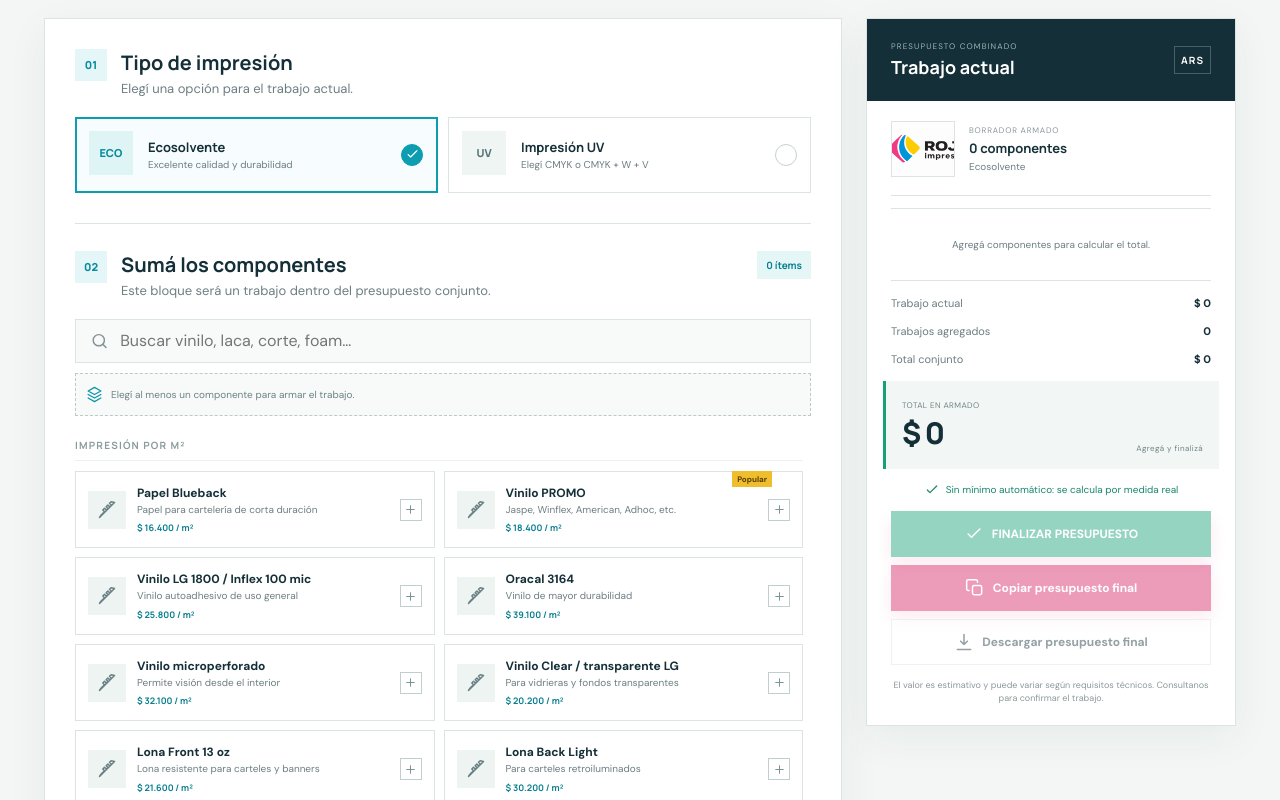
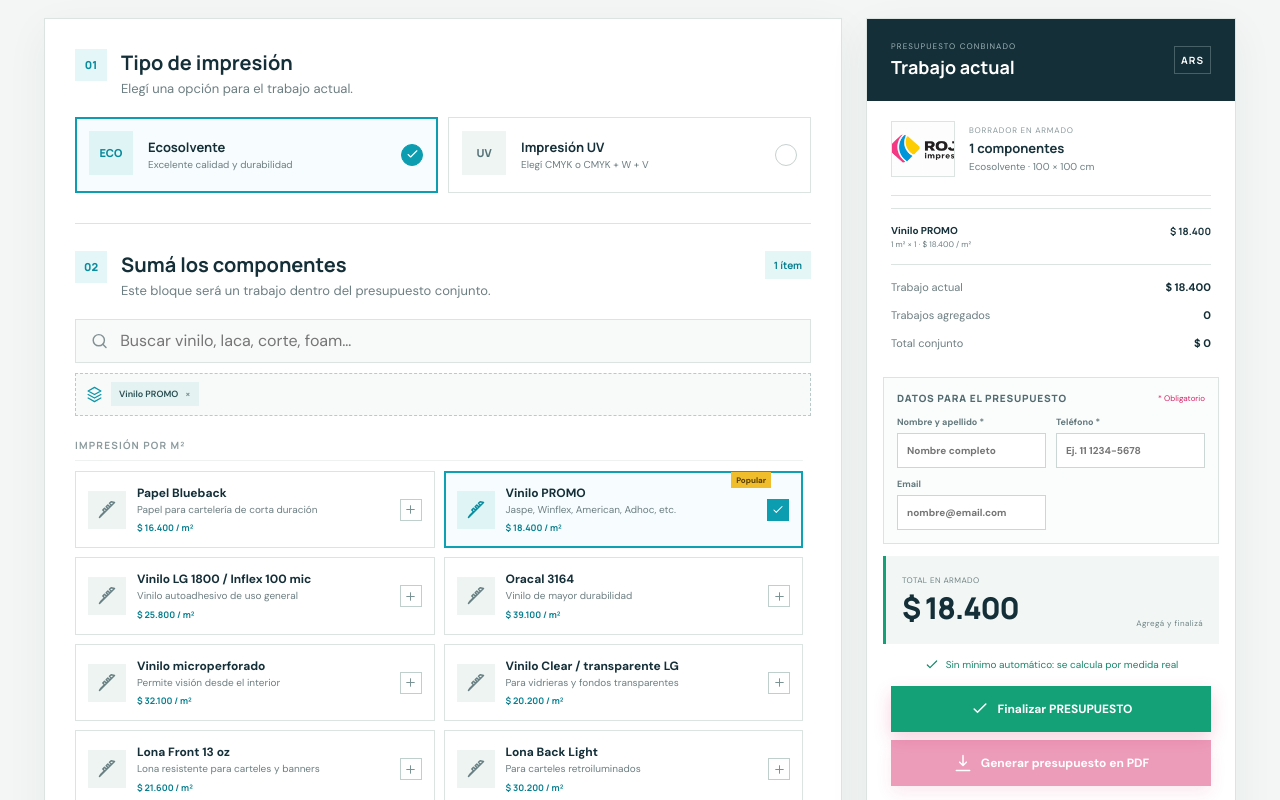
Before and after one commit to leoptr22/presupuestador, a React (Vite) app: page / in a window 1280 px wide. Shown: the part 260-1060 px from the top of the page. Built offline with nearby package versions, Linux system fonts and the light colour scheme.

Commit message:
CAMBIOS EN PRESUPUESTO

```diff
--- a/src/data.js
+++ b/src/data.js
@@ -1,7 +1,7 @@
 export const profiles = {
   publico: { label: 'Público' },
   disenadores: { label: 'Diseñadores' },
-  gremio: { label: 'Gremio' },
+  gremio: { label: 'Imprenta' },
 }
 
 // Tarifario transcripto de las listas PDF del 20/05/2026.
@@ -81,7 +81,7 @@
   { id:'alto-impacto', name:'Alto impacto 1 mm', category:'Materiales rígidos', unit:'m²', independent:true, prices:prices(25580,null,31970,null,41560,null), desc:'Placa plástica flexible' },
   { id:'foam', name:'Foam Board 5 mm', category:'Materiales rígidos', unit:'m²', independent:true, prices:prices(12030,null,15040,null,19550,null), desc:'Placa ultraliviana para interior' },
   { id:'corrugado2', name:'Corrugado plástico 2 mm', category:'Materiales rígidos', unit:'m²', independent:true, prices:prices(10430,null,13030,null,16940,null), desc:'Placa económica y resistente' },
-  { id:'corrugado4', name:'Corrugado plástico 4 mm', category:'Materiales rígidos', unit:'m²', independent:true, prices:prices(12780,null,null,null,null,null), desc:'Placa corrugada de 4 mm; figura sólo en lista Gremio' },
+  { id:'corrugado4', name:'Corrugado plástico 4 mm', category:'Materiales rígidos', unit:'m²', independent:true, prices:prices(12780,null,null,null,null,null), desc:'Placa corrugada de 4 mm; figura sólo en lista Imprenta' },
 
   // Portabanners sin impresión
   { id:'tensores', name:'2 tensores reforzados', category:'Portabanners sin impresión', unit:'u.', fixed:true, independent:true, prices:prices(34720,null,43400,null,56420,null), desc:'Estructura con dos tensores' },
--- a/src/main.jsx
+++ b/src/main.jsx
@@ -1,5 +1,6 @@
 import React, { useMemo, useState } from 'react'
 import { createRoot } from 'react-dom/client'
+import { jsPDF } from 'jspdf'
 import { materials, presets, profiles } from './data'
 import './styles.css'
 
@@ -34,7 +35,7 @@
 
 function App() {
   const [profile, setProfile] = useState('publico')
-  const [selectedIds, setSelectedIds] = useState([''])
+  const [selectedIds, setSelectedIds] = useState(['vinilo-promo'])
   const [search, setSearch] = useState('')
   const [width, setWidth] = useState(100)
   const [height, setHeight] = useState(100)
@@ -44,7 +45,8 @@
   const [uvMode, setUvMode] = useState('cmyk')
   const [jobs, setJobs] = useState([])
   const [finalized, setFinalized] = useState(false)
-  const [copied, setCopied] = useState(false)
+  const [customer, setCustomer] = useState({ name: '', phone: '', email: '', cuit: '' })
+  const [formErrors, setFormErrors] = useState({})
 
   const selected = useMemo(() => selectedIds.map(id => materials.find(m => m.id === id)).filter(Boolean), [selectedIds])
   const hasAreaItems = selected.some(item => !item.fixed && item.billing !== 'linear')
@@ -76,6 +78,7 @@
       ml,
       q,
       technologyLabel,
+      profileKey: profile,
       profileLabel: profiles[profile]?.label ?? profile,
       lines,
       total: lines.reduce((sum, line) => sum + (line.lineTotal ?? 0), 0),
@@ -84,20 +87,23 @@
   }, [width, height, linearMeters, quantity, selected, profile, technology, uvMode, technologyLabel])
 
   const combinedTotal = jobs.reduce((sum, job) => sum + job.total, 0)
-  const finalQuoteText = useMemo(() => {
-    const sourceJobs = jobs.length ? jobs : [{ ...calc, title: 'Trabajo 1' }]
-    const blocks = sourceJobs.map((job, index) => {
-      const lineText = job.lines.map(line => `  • ${line.name}: ${line.lineTotal == null ? 'Consultar' : money.format(line.lineTotal)} (${line.billingLabel})`).join('\n')
-      const measureText = [
-        job.lines.some(line => !line.fixed && line.billing !== 'linear') ? `Medida: ${job.width} × ${job.height} cm (${formatNumber(job.area)} m²)` : null,
-        job.lines.some(line => line.billing === 'linear') ? `Metros lineales: ${formatNumber(job.ml)} ml` : null,
-        `Cantidad: ${job.q}`,
-      ].filter(Boolean).join('\n')
-      return `TRABAJO ${index + 1}: ${job.title}\nLista: ${job.profileLabel}\nImpresión: ${job.technologyLabel}\n${measureText}\n${lineText}\nSubtotal: ${money.format(job.total)}`
-    }).join('\n\n')
-    const total = sourceJobs.reduce((sum, job) => sum + job.total, 0)
-    return `PRESUPUESTO · ROJAS IMPRESIONES\n\n${blocks}\n\nTOTAL GENERAL: ${money.format(total)}\n\nPrecios expresados en pesos. Validez: 7 días.`
-  }, [jobs, calc])
+  const sourceJobs = jobs.length ? jobs : [{ ...calc, title: 'Trabajo 1' }]
+  const quoteIsImprenta = sourceJobs.length > 0 && sourceJobs.every(job => job.profileKey === 'gremio')
+
+  function updateCustomer(field, value) {
+    setCustomer(current => ({ ...current, [field]: value }))
+    setFormErrors(current => ({ ...current, [field]: '' }))
+    setFinalized(false)
+  }
+
+  function validateCustomer() {
+    const errors = {}
+    if (!customer.name.trim()) errors.name = 'Ingresá el nombre y apellido.'
+    if (!customer.phone.trim()) errors.phone = 'Ingresá el teléfono.'
+    if (quoteIsImprenta && !customer.cuit.trim()) errors.cuit = 'Ingresá el CUIT para el perfil Imprenta.'
+    setFormErrors(errors)
+    return Object.keys(errors).length === 0
+  }
 
   function toggleMaterial(id) {
     setSelectedIds(current => current.includes(id) ? current.filter(item => item !== id) : [...current, id])
@@ -128,23 +134,154 @@
 
   function finalizeQuote() {
     if (!jobs.length && !selected.length) return
+    if (!validateCustomer()) return
     setFinalized(true)
   }
 
-  async function copyQuote() {
-    await navigator.clipboard.writeText(finalQuoteText)
-    setCopied(true)
-    setTimeout(() => setCopied(false), 1800)
+  async function logoDataUrl() {
+    try {
+      const response = await fetch('/logo-rojas.png')
+      const blob = await response.blob()
+      return await new Promise((resolve, reject) => {
+        const reader = new FileReader()
+        reader.onload = () => resolve(reader.result)
+        reader.onerror = reject
+        reader.readAsDataURL(blob)
+      })
+    } catch {
+      return null
+    }
   }
 
-  function downloadQuote() {
-    const blob = new Blob([finalQuoteText], { type: 'text/plain;charset=utf-8' })
-    const url = URL.createObjectURL(blob)
-    const a = document.createElement('a')
-    a.href = url
-    a.download = 'presupuesto-conjunto-rojas.txt'
-    a.click()
-    URL.revokeObjectURL(url)
+  async function generatePdf() {
+    if (!validateCustomer()) return
+    const doc = new jsPDF({ unit: 'mm', format: 'a4' })
+    const pageWidth = doc.internal.pageSize.getWidth()
+    const pageHeight = doc.internal.pageSize.getHeight()
+    const margin = 16
+    const contentWidth = pageWidth - margin * 2
+    const total = sourceJobs.reduce((sum, job) => sum + job.total, 0)
+    const profileNames = [...new Set(sourceJobs.map(job => job.profileLabel))].join(' / ')
+    const date = new Intl.DateTimeFormat('es-AR').format(new Date())
+    let y = 18
+
+    const ensureSpace = needed => {
+      if (y + needed <= pageHeight - 18) return
+      doc.addPage()
+      y = 18
+    }
+    const addPageNumber = () => {
+      const pages = doc.getNumberOfPages()
+      for (let page = 1; page <= pages; page += 1) {
+        doc.setPage(page)
+        doc.setDrawColor(220, 228, 225)
+        doc.line(margin, pageHeight - 13, pageWidth - margin, pageHeight - 13)
+        doc.setFont('helvetica', 'normal')
+        doc.setFontSize(8)
+        doc.setTextColor(110, 126, 130)
+        doc.text('ROJAS IMPRESIONES · GRAN FORMATO', margin, pageHeight - 8)
+        doc.text(`Página ${page} de ${pages}`, pageWidth - margin, pageHeight - 8, { align: 'right' })
+      }
+    }
+
+    const logo = await logoDataUrl()
+    if (logo) doc.addImage(logo, 'PNG', margin, 10, 48, 22, undefined, 'FAST')
+    doc.setFont('helvetica', 'bold')
+    doc.setTextColor(20, 47, 56)
+    doc.setFontSize(19)
+    doc.text('PRESUPUESTO', pageWidth - margin, 17, { align: 'right' })
+    doc.setFontSize(9)
+    doc.setTextColor(109, 126, 130)
+    doc.text(`Fecha: ${date}`, pageWidth - margin, 23, { align: 'right' })
+    doc.text('Validez: 7 días', pageWidth - margin, 28, { align: 'right' })
+    y = 39
+
+    doc.setFillColor(20, 47, 56)
+    doc.rect(margin, y, contentWidth, 12, 'F')
+    doc.setTextColor(255, 255, 255)
+    doc.setFontSize(10)
+    doc.text(`PERFIL: ${profileNames.toUpperCase()}`, margin + 4, y + 7.7)
+    if (quoteIsImprenta) doc.text('MÁS IVA', pageWidth - margin - 4, y + 7.7, { align: 'right' })
+    y += 19
+
+    doc.setTextColor(20, 47, 56)
+    doc.setFontSize(11)
+    doc.text('DATOS DEL CLIENTE', margin, y)
+    y += 6
+    doc.setFont('helvetica', 'normal')
+    doc.setFontSize(9)
+    const clientLines = [
+      `Nombre y apellido: ${customer.name.trim()}`,
+      `Teléfono: ${customer.phone.trim()}`,
+      `Email: ${customer.email.trim() || '-'}`,
+      quoteIsImprenta ? `CUIT: ${customer.cuit.trim()}` : null,
+    ].filter(Boolean)
+    clientLines.forEach(line => { doc.text(line, margin, y); y += 5 })
+    y += 4
+
+    sourceJobs.forEach((job, index) => {
+      ensureSpace(35)
+      doc.setFillColor(239, 246, 244)
+      doc.rect(margin, y, contentWidth, 11, 'F')
+      doc.setFont('helvetica', 'bold')
+      doc.setFontSize(10)
+      doc.setTextColor(20, 47, 56)
+      doc.text(`TRABAJO ${index + 1}`, margin + 4, y + 7)
+      doc.text(money.format(job.total), pageWidth - margin - 4, y + 7, { align: 'right' })
+      y += 16
+
+      doc.setFont('helvetica', 'normal')
+      doc.setFontSize(8.5)
+      doc.setTextColor(91, 110, 114)
+      const hasArea = job.lines.some(line => !line.fixed && line.billing !== 'linear')
+      const hasLinear = job.lines.some(line => line.billing === 'linear')
+      const details = [
+        `Perfil: ${job.profileLabel} · Impresión: ${job.technologyLabel}`,
+        hasArea ? `Medida: ${job.width} × ${job.height} cm (${formatNumber(job.area)} m²) · Cantidad: ${job.q}` : `Cantidad: ${job.q}`,
+        hasLinear ? `Metros lineales: ${formatNumber(job.ml)} ml` : null,
+      ].filter(Boolean)
+      details.forEach(detail => { doc.text(detail, margin, y); y += 4.5 })
+      y += 2
+
+      job.lines.forEach(line => {
+        const nameLines = doc.splitTextToSize(line.name, 92)
+        const rowHeight = Math.max(8, nameLines.length * 4 + 3)
+        ensureSpace(rowHeight + 2)
+        doc.setDrawColor(230, 235, 233)
+        doc.line(margin, y + rowHeight, pageWidth - margin, y + rowHeight)
+        doc.setFont('helvetica', 'bold')
+        doc.setTextColor(32, 58, 65)
+        doc.text(nameLines, margin, y + 4)
+        doc.setFont('helvetica', 'normal')
+        doc.setTextColor(109, 126, 130)
+        doc.text(line.billingLabel, margin + 98, y + 4)
+        doc.setFont('helvetica', 'bold')
+        doc.setTextColor(32, 58, 65)
+        doc.text(line.lineTotal == null ? 'Consultar' : money.format(line.lineTotal), pageWidth - margin, y + 4, { align: 'right' })
+        y += rowHeight
+      })
+      y += 7
+    })
+
+    ensureSpace(28)
+    doc.setFillColor(214, 37, 102)
+    doc.rect(margin, y, contentWidth, 18, 'F')
+    doc.setTextColor(255, 255, 255)
+    doc.setFont('helvetica', 'bold')
+    doc.setFontSize(10)
+    doc.text(quoteIsImprenta ? 'TOTAL GENERAL · MÁS IVA' : 'TOTAL GENERAL', margin + 5, y + 7)
+    doc.setFontSize(16)
+    doc.text(money.format(total), pageWidth - margin - 5, y + 12, { align: 'right' })
+    y += 25
+    doc.setFont('helvetica', 'normal')
+    doc.setFontSize(8.5)
+    doc.setTextColor(92, 110, 114)
+    doc.text(quoteIsImprenta ? 'Precios expresados en pesos argentinos, más IVA.' : 'Precios expresados en pesos argentinos.', margin, y)
+    doc.text('El valor es estimativo y puede variar según los requisitos técnicos. Consultanos para confirmar el trabajo.', margin, y + 5)
+    addPageNumber()
+
+    const safeName = customer.name.trim().replace(/[^a-zA-Z0-9áéíóúÁÉÍÓÚñÑ]+/g, '-').replace(/^-|-$/g, '') || 'cliente'
+    doc.save(`presupuesto-rojas-${safeName}.pdf`)
   }
 
   return <div className="app-shell">
@@ -221,8 +358,8 @@
         </section>
 
         <aside className="quote">
-          <div className="quote-head"><span><small>PRESUPUESTO COMBINADO</small><b>{jobs.length ? `${jobs.length} trabajos agregados` : 'Trabajo actual'}</b></span><i>ARS</i></div>
-          <div className="preview"><span className="preview-art"><img src="/logo-rojas.png" alt="Rojas Impresiones" /></span><div><small>{finalized ? 'PRESUPUESTO FINALIZADO' : 'BORRADOR ARMADO'}</small><b>{jobs.length ? `${jobs.length} ${jobs.length === 1 ? 'trabajo' : 'trabajos'} en conjunto` : `${selected.length} componentes`}</b><p>{jobs.length ? `Total parcial · ${money.format(combinedTotal)}` : `${technologyLabel}${hasAreaItems ? ` · ${width || 0} × ${height || 0} cm` : ''}${hasLinearItems ? ` · ${formatNumber(calc.ml)} ml` : ''}`}</p></div></div>
+          <div className="quote-head"><span><small>PRESUPUESTO CONBINADO</small><b>{jobs.length ? `${jobs.length} trabajos agregados` : 'Trabajo actual'}</b></span><i>ARS</i></div>
+          <div className="preview"><span className="preview-art"><img src="/logo-rojas.png" alt="Rojas Impresiones" /></span><div><small>{finalized ? 'PRESUPUESTO FINALIZADO' : 'BORRADOR EN ARMADO'}</small><b>{jobs.length ? `${jobs.length} ${jobs.length === 1 ? 'trabajo' : 'trabajos'} en conjunto` : `${selected.length} componentes`}</b><p>{jobs.length ? `Total parcial · ${money.format(combinedTotal)}` : `${technologyLabel}${hasAreaItems ? ` · ${width || 0} × ${height || 0} cm` : ''}${hasLinearItems ? ` · ${formatNumber(calc.ml)} ml` : ''}`}</p></div></div>
 
           <div className="line-items">
             {calc.lines.length ? calc.lines.map(line => <div key={line.id} className={line.lineTotal == null ? 'unpriced-line' : ''}><span><b>{line.name}</b><small>{line.billingLabel} · {line.unitPrice == null ? 'sin precio' : `${money.format(line.unitPrice)} / ${line.unit}`}</small></span><strong>{line.lineTotal == null ? 'Consultar' : money.format(line.lineTotal)}</strong></div>) : <p>Agregá componentes para calcular el total.</p>}
@@ -242,11 +379,30 @@
             </div>)}
           </div>}
 
+          <div className="customer-form">
+            <div className="customer-form-head"><b>Datos para el presupuesto</b><small>* Obligatorio</small></div>
+            <label className={formErrors.name ? 'field-error' : ''}>Nombre y apellido *
+              <input value={customer.name} onChange={e => updateCustomer('name', e.target.value)} placeholder="Nombre completo" />
+              {formErrors.name && <small>{formErrors.name}</small>}
+            </label>
+            <label className={formErrors.phone ? 'field-error' : ''}>Teléfono *
+              <input value={customer.phone} onChange={e => updateCustomer('phone', e.target.value)} placeholder="Ej. 11 1234-5678" inputMode="tel" />
+              {formErrors.phone && <small>{formErrors.phone}</small>}
+            </label>
+            <label>Email
+              <input value={customer.email} onChange={e => updateCustomer('email', e.target.value)} placeholder="nombre@email.com" type="email" />
+            </label>
+            {quoteIsImprenta && <label className={formErrors.cuit ? 'field-error' : ''}>CUIT *
+              <input value={customer.cuit} onChange={e => updateCustomer('cuit', e.target.value)} placeholder="XX-XXXXXXXX-X" inputMode="numeric" />
+              {formErrors.cuit && <small>{formErrors.cuit}</small>}
+            </label>}
+          </div>
+
           <div className="total"><span><small>{finalized ? 'TOTAL FINAL' : 'TOTAL EN ARMADO'}</small><b>{money.format(jobs.length ? combinedTotal : calc.total)}</b></span><small>{finalized ? 'Listo para enviar' : 'Agregá y finalizá'}</small></div>
+          {quoteIsImprenta && <p className="vat-note">Más IVA</p>}
           <p className="validity"><Icon name="check" size={16}/> Sin mínimo automático: se calcula por medida real</p>
-          <button className="primary finalize" onClick={finalizeQuote} disabled={!jobs.length && !selected.length}><Icon name="check"/> FINALIZAR PRESUPUESTO</button>
-          <button className="primary" onClick={copyQuote} disabled={!finalized}><Icon name={copied ? 'check' : 'copy'}/>{copied ? '¡Presupuesto copiado!' : 'Copiar presupuesto final'}</button>
-          <button className="secondary" onClick={downloadQuote} disabled={!finalized}><Icon name="download"/> Descargar presupuesto final</button>
+          <button className="primary finalize" onClick={finalizeQuote} disabled={!jobs.length && !selected.length}><Icon name="check"/> Finalizar PRESUPUESTO</button>
+          <button className="primary pdf-button" onClick={generatePdf} disabled={!finalized}><Icon name="download"/> Generar presupuesto en PDF</button>
           <p className="disclaimer">El valor es estimativo y puede variar según requisitos técnicos. Consultanos para confirmar el trabajo.</p>
         </aside>
       </div>
--- a/src/styles.css
+++ b/src/styles.css
@@ -60,3 +60,12 @@
 .nested-job{display:grid;grid-template-columns:1fr auto 26px;gap:8px;align-items:center;padding:9px 10px;border-bottom:1px solid #edf2f0}
 .nested-job:last-child{border-bottom:0}.nested-job span{display:flex;flex-direction:column;min-width:0}.nested-job b{font-size:10px}.nested-job small{font-size:8px;color:var(--muted);margin-top:2px}.nested-job strong{font:800 10px Manrope;color:var(--ink);white-space:nowrap}.nested-job button{width:24px;height:24px;border:1px solid #ead3dc;background:#fff;color:#b02658;display:grid;place-items:center;cursor:pointer}
 .quote .primary.finalize{background:var(--green);margin-bottom:8px}.quote .primary.finalize:hover{background:#108965}
+
+/* Datos del cliente y salida PDF */
+.customer-form{margin:12px 16px;border:1px solid var(--line);background:#fbfdfc;padding:13px;display:grid;grid-template-columns:1fr 1fr;gap:10px}
+.customer-form-head{grid-column:1/-1;display:flex;align-items:center;justify-content:space-between;margin-bottom:1px}.customer-form-head b{font:800 10px Manrope;text-transform:uppercase;letter-spacing:.08em;color:#536b70}.customer-form-head small{font-size:8px;color:var(--magenta)}
+.customer-form label{font-size:9px;font-weight:700;color:#63787c;display:flex;flex-direction:column;gap:5px}.customer-form input{width:100%;height:35px;border:1px solid #cbd7d4;background:#fff;padding:0 9px;color:var(--ink);font-size:10px;outline:0}.customer-form input:focus{border-color:#0d9db0;box-shadow:0 0 0 2px rgba(13,157,176,.1)}
+.customer-form .field-error{color:#b21f53}.customer-form .field-error input{border-color:#d62566;background:#fff8fb}.customer-form .field-error>small{font-size:8px;font-weight:500;line-height:1.2;color:#b21f53}
+.vat-note{margin:-3px 16px 9px;padding:6px 10px;background:#fff4f8;color:#b21f53;font:800 10px Manrope;text-align:right;text-transform:uppercase;letter-spacing:.08em}
+.quote .primary.pdf-button{background:var(--magenta)}.quote .primary.pdf-button:hover{background:#bb1b55}
+@media(max-width:600px){.customer-form{grid-template-columns:1fr}}
```
Also changed, not shown: package.json (+4 -4 lines), 9 other files (tests, documents, lock files or other folders).
